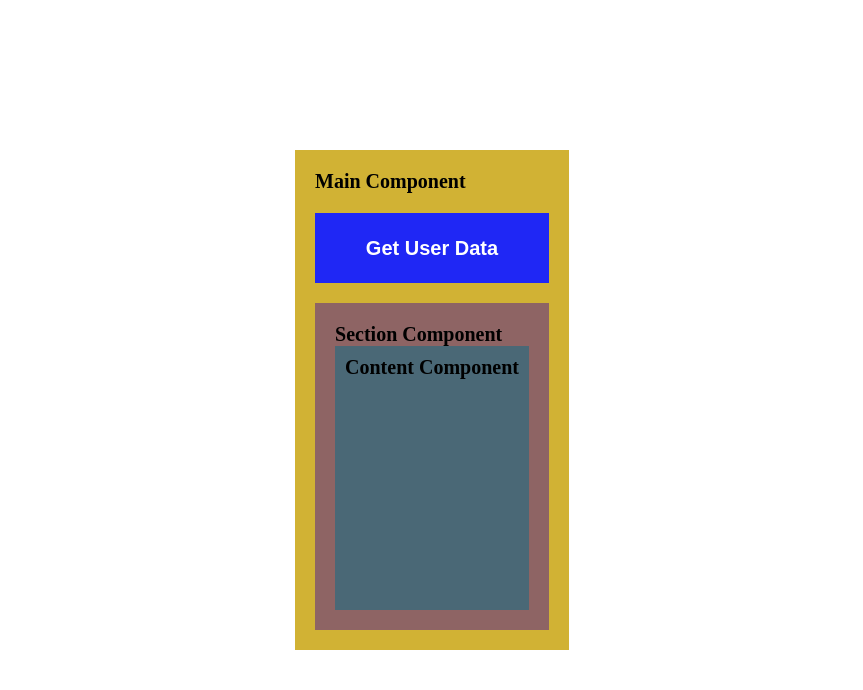
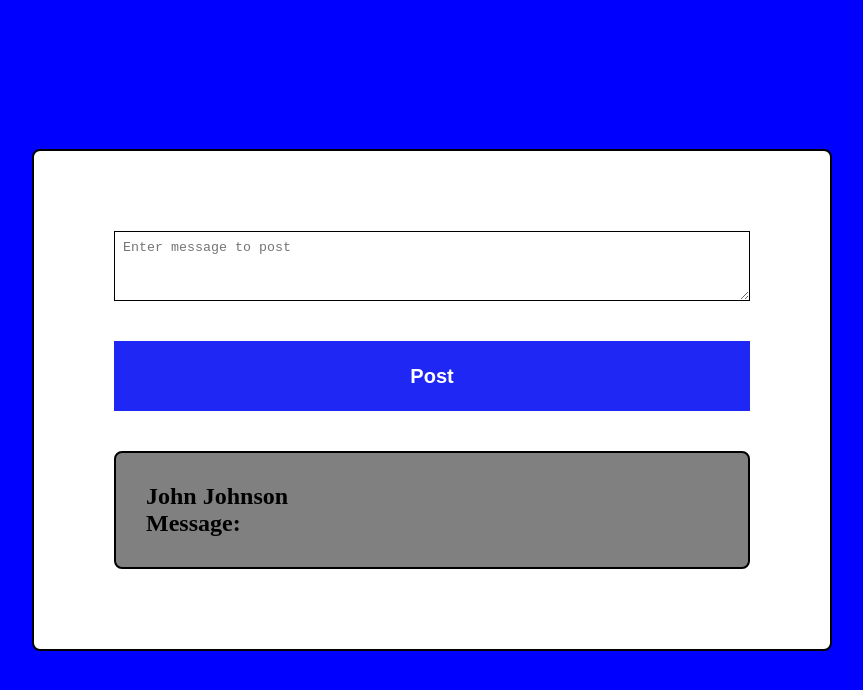
Before and after one commit to AIT-AS/cohort_62_fs_react_ts, a React (Vite) app: page / in a window 1280 px wide. Shown: the top 690 px of the page, without its empty margins (208-1071 px from the left). Built offline with nearby package versions, Linux system fonts and the light colour scheme.

Commit message:
Homework14

```diff
--- a/src/App.tsx
+++ b/src/App.tsx
@@ -21,7 +21,7 @@ import GlobalStyles from "styles/GlobalStyles";
 // import Lesson_10 from "lessons/Lesson_10/Lesson_10";
 // import Lesson_11 from "lessons/Lesson_11/Lesson_11";
 // import Lesson_12 from "lessons/Lesson_12/Lesson_12";
-import Lesson_14 from "lessons/Lesson_14/Lesson_14";
+// import Lesson_14 from "lessons/Lesson_14/Lesson_14";
 
 // Homeworks
 // import Homework_06 from "homeworks/Homework_06/Homework_06";
@@ -31,6 +31,7 @@ import Lesson_14 from "lessons/Lesson_14/Lesson_14";
 // import Homework_10 from "homeworks/Homework_10/Homework_10";
 // Homework 11 ist Lesson 11
 // import Homework_12 from "homeworks/Homework_12/Homework_12";
+import Homework_14 from "homeworks/Homework_14/Homework_14";
 
 
 // Consultations
@@ -59,7 +60,7 @@ function App() {
       {/* <Lesson_10 /> */}
       {/* <Lesson_11 /> */}
       {/* <Lesson_12 /> */}
-      <Lesson_14 />
+      {/* <Lesson_14 /> */}
 
       {/* <Homework_06 /> */}
       {/* <Homework_07 /> */}
@@ -67,6 +68,7 @@ function App() {
       {/* <Homework_09 /> */}
       {/* <Homework_10 /> */}
       {/* <Homework_12 /> */}
+      < Homework_14 />
 
     </BrowserRouter>
   );
--- /dev/null
+++ b/src/homeworks/Homework_14/Homework_14.tsx
@@ -0,0 +1,13 @@
+import BlogManagement from "./components/BlogManagement/BlogManagement";
+
+import { PageWrapper } from "./styles";
+
+function Homework_14() {
+  return (
+    <PageWrapper>
+      <BlogManagement />
+    </PageWrapper>
+  );
+}
+
+export default Homework_14;
--- /dev/null
+++ b/src/homeworks/Homework_14/components/BlogManagement/BlogManagement.tsx
@@ -0,0 +1,39 @@
+/* eslint-disable react-refresh/only-export-components */
+import { useState, type ChangeEvent, createContext } from "react";
+
+import Button from "components/Button/Button";
+import Card from "homeworks/Homework_14/components/Card/Card";
+
+import { BlogManagementWrapper, TextArea } from "./styles";
+
+export const BlogManagmentContext = createContext<string | undefined>(undefined);
+
+function BlogManagement() {
+  const [textAreaValue, setTextAreaValue] = useState<string>("");
+  const [message, setMessage] = useState<string>("");
+
+  const onChangeTextAreaMessage = (event: ChangeEvent<HTMLTextAreaElement>) => {
+    setTextAreaValue(event.target.value);
+  };
+
+  const postMessage = () => {
+    setMessage(textAreaValue);
+  };
+
+  return (
+    <BlogManagmentContext.Provider value={message}>
+      <BlogManagementWrapper>
+        <TextArea
+          name="message"
+          value={textAreaValue}
+          onChange={onChangeTextAreaMessage}
+          placeholder="Enter message to post"
+        />
+        <Button name="Post" onClick={postMessage} />
+        <Card />
+      </BlogManagementWrapper>
+    </BlogManagmentContext.Provider>
+  );
+}
+
+export default BlogManagement;
--- /dev/null
+++ b/src/homeworks/Homework_14/components/BlogManagement/styles.ts
@@ -0,0 +1,23 @@
+import styled from "@emotion/styled";
+
+export const BlogManagementWrapper = styled.div`
+  display: flex;
+  flex-direction: column;
+  gap: 40px;
+  padding: 80px;
+  width: 800px;
+  min-height: 300px;
+  max-height: fit-content;
+  border: 2px solid black;
+  border-radius: 8px;
+  background-color: white;
+`;
+
+export const TextArea = styled.textarea`
+  outline: none;
+  border: 1px solid black;
+  min-width: 100%;
+  max-width: 100%;
+  min-height: 70px;
+  padding: 8px;
+`;
--- /dev/null
+++ b/src/homeworks/Homework_14/components/Card/Card.tsx
@@ -0,0 +1,14 @@
+import Message from "../Message/Message";
+
+import { CardWrapper, FullNameTitle } from "./styles";
+
+function Card() {
+    return (
+        <CardWrapper>
+            <FullNameTitle>John Johnson</FullNameTitle>
+            <Message />
+        </CardWrapper>
+    );
+}
+
+export default Card;
--- /dev/null
+++ b/src/homeworks/Homework_14/components/Card/styles.ts
@@ -0,0 +1,17 @@
+import styled from "@emotion/styled";
+
+export const CardWrapper = styled.div`
+  flex-direction: column;
+  gap: 30px;
+  padding: 30px;
+  width: 100%;
+  height: 100%;
+  border: 2px solid black;
+  border-radius: 8px;
+  background-color: gray;
+`;
+
+export const FullNameTitle = styled.p`
+  font-size: 24px;
+  font-weight: bold;
+`;
--- /dev/null
+++ b/src/homeworks/Homework_14/components/Message/Message.tsx
@@ -0,0 +1,17 @@
+import { useContext } from "react";
+import { BlogManagmentContext } from "homeworks/Homework_14/components/BlogManagement/BlogManagement";
+
+import { MessageWrapper, MessageText, MessageTitle } from "./styles";
+
+function Message() {
+  const message = useContext(BlogManagmentContext);
+
+  return (
+    <MessageWrapper>
+      <MessageTitle>Message:</MessageTitle>
+      <MessageText>{message}</MessageText>
+    </MessageWrapper>
+  );
+}
+
+export default Message;
--- /dev/null
+++ b/src/homeworks/Homework_14/components/Message/styles.ts
@@ -0,0 +1,18 @@
+import styled from "@emotion/styled";
+
+export const MessageWrapper = styled.div`
+  display: flex;
+  align-items: center;
+  width: 100%;
+  gap: 10px;
+`;
+
+export const MessageTitle = styled.p`
+  font-size: 24px;
+  font-weight: bold;
+`;
+
+export const MessageText = styled.p`
+  font-size: 24px;
+  overflow-wrap: anywhere;
+`;
--- /dev/null
+++ b/src/homeworks/Homework_14/styles.ts
@@ -0,0 +1,11 @@
+import styled from "@emotion/styled";
+
+export const PageWrapper = styled.div`
+  display: flex;
+  flex-direction: column;
+  align-items: center;
+  justify-content: center;
+  flex: 1;
+  padding: 100px;
+  background-color: blue;
+`;
```
